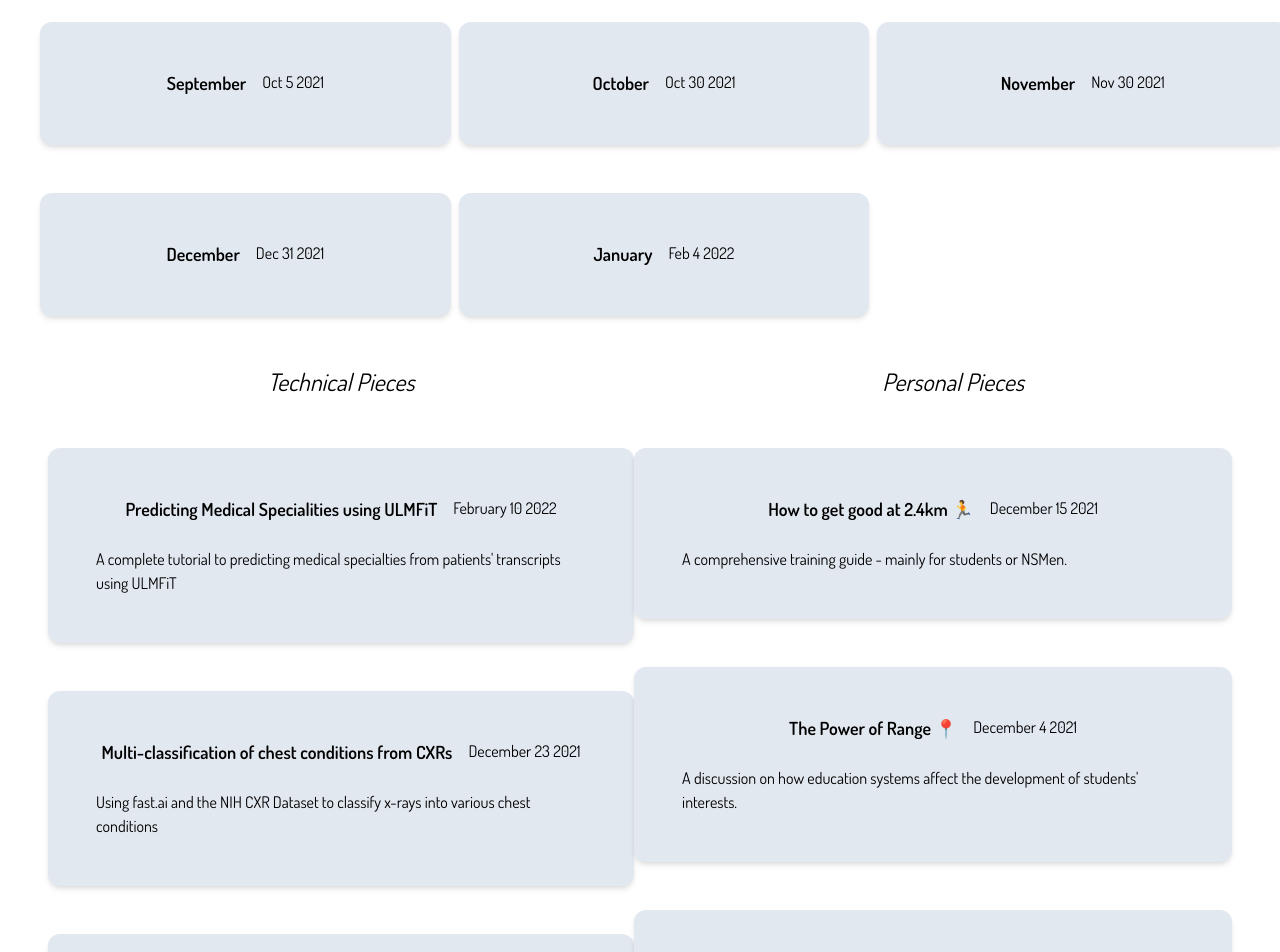
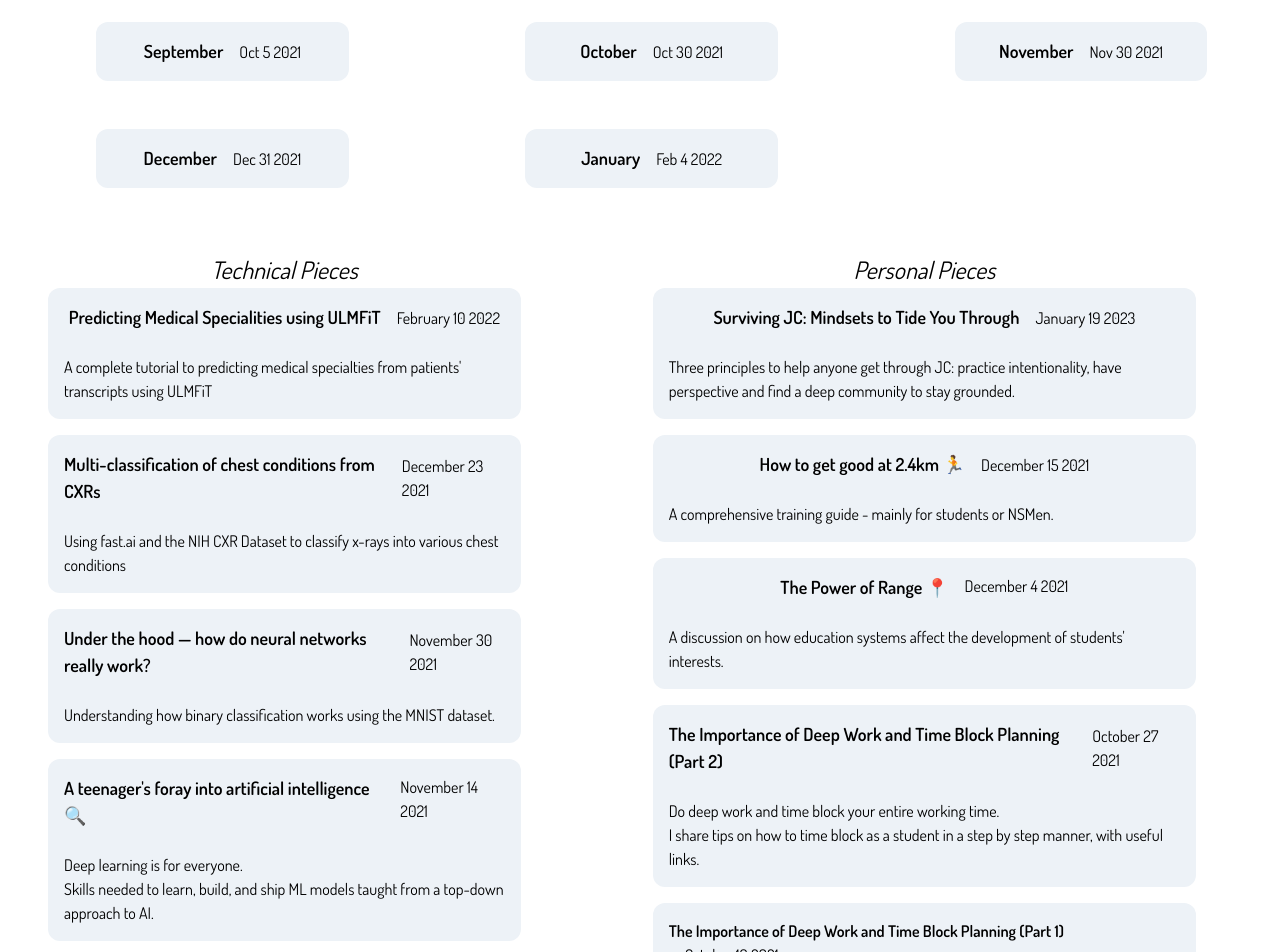
Before and after one commit to danielcwq/personal-website-current-build, a React (Create React App) app: page /blog in a window 1280 px wide. Shown: the part 260-1212 px from the top of the page. Built offline with nearby package versions, Linux system fonts and the light colour scheme.

Commit message:
Changes to blog page

```diff
--- a/src/components/blog.js
+++ b/src/components/blog.js
@@ -5,23 +5,23 @@ import content from '../content';
 
 function Blog(){
     return(
-        <div>
+        <div class = "font-dosis">
             <div className = ''>
                 <Navigation />
             </div>
             <div className = 'flex justify-center'>
-                <h1 className = 'text-4xl pt-24 mt-2 font-bold pl-10 text-justify font-dosis'> My Blog </h1>
+                <h1 className = 'text-4xl pt-24 mt-2 font-bold '> My Blog </h1>
             </div>
             <div className = 'flex justify-center'>
-                <h1 className = 'text-2xl  pt-6 md:pt-12 font-medium text-justify font-dosis '> Monthly Newsletters </h1>
+                <h1 className = 'text-2xl  pt-6 md:pt-12 font-medium '> Monthly Newsletters </h1>
             </div>
-            <div className = 'grid grid-cols-1 md:grid-cols-3 gap-2 md:flex-row justify-between font-dosis mx-2 md:mx-4'>
+            <div className = 'grid grid-cols-1 gap-2 md:grid-cols-3 justify-between font-dosis mx-auto'>
                 <div>
                     <a className = '' href = 'https://danielching.substack.com/p/september-newsletter-living-the-deep' target = '_blank'>
-                                    <div className = 'flex justify-center flex-col flex-grow-0 font-dosis w-3/5 md:w-full rounded-xl mt-10 shadow-md p-12 ml-24 md:mx-6 bg-gray-300 hover:bg-gray-400'>
-                                        <div className = 'flex justify-center'>
+                                    <div className = 'flex flex-col flex-grow-0 font-dosis w-3/5 md:rounded-xl mt-10 p-4 ml-24 bg-gray-200 hover:bg-gray-400'>
+                                        <div className = 'flex justify-center items-center'>
                                             <div className = 'font-semibold text-lg'>September</div>
-                                            <div className = 'hidden md:block pl-4'>Oct 5 2021</div>
+                                            <div className = 'hidden md:block ml-4'>Oct 5 2021</div>
 
                                         </div>
 
@@ -30,8 +30,8 @@ function Blog(){
                 </div>
                 <div>
                             <a className = '' href = 'https://danielching.substack.com/p/october-newsletter-normalising-failure' target = '_blank'>
-                            <div className = 'flex justify-center flex-col font-dosis w-3/5 md:w-full rounded-xl mt-10 shadow-md p-12 ml-24 md:mx-6 bg-gray-300 hover:bg-gray-400'>
-                                <div className = 'flex justify-center'>
+                            <div className = 'flex flex-col flex-grow-0 font-dosis w-3/5 md:rounded-xl mt-10 p-4 ml-24 bg-gray-200 hover:bg-gray-400'>
+                                <div className = 'flex justify-center items-center'>
                                     <div className = 'font-semibold text-lg'>October </div>
                                     <div className = 'hidden md:block pl-4'>Oct 30 2021</div>
 
@@ -41,8 +41,8 @@ function Blog(){
                 </div>
                 <div>
                         <a className = '' href = 'https://danielching.substack.com/p/november-newsletter-the-power-of' target = '_blank'>
-                            <div className = 'flex justify-center flex-col font-dosis w-3/5 md:w-full rounded-xl mt-10 shadow-md p-12 ml-24 md:mx-6 bg-gray-300 hover:bg-gray-400'>
-                                <div className = 'flex justify-center'>
+                            <div className = 'flex flex-col flex-grow-0 font-dosis w-3/5 md:rounded-xl mt-10 p-4 ml-24 bg-gray-200 hover:bg-gray-400'>
+                                <div className = 'flex justify-center items-center'>
                                     <div className = 'font-semibold text-lg'>November</div>
                                     <div className = 'hidden md:block pl-4'>Nov 30 2021</div>
 
@@ -53,8 +53,8 @@ function Blog(){
                 </div>
                 <div>
                     <a className = '' href = 'https://danielching.substack.com/p/december-newsletter-reflections' target = '_blank'>
-                        <div className = 'flex justify-center flex-col font-dosis w-3/5 md:w-full rounded-xl mt-10 shadow-md p-12 ml-24 md:mx-6 bg-gray-300 hover:bg-gray-400'>
-                            <div className = 'flex justify-center'>
+                        <div className = 'flex flex-col flex-grow-0 font-dosis w-3/5 md:rounded-xl mt-10 p-4 ml-24 bg-gray-200 hover:bg-gray-400'>
+                            <div className = 'flex justify-center items-center'>
                                 <div className = 'font-semibold text-lg'>December</div>
                                 <div className = 'hidden md:block pl-4'>Dec 31 2021</div>
 
@@ -65,8 +65,8 @@ function Blog(){
                 </div>
                 <div>
                     <a className = '' href = 'https://danielching.substack.com/p/january-newsletter-the-power-of-belief' target = '_blank'>
-                        <div className = 'flex justify-center flex-col font-dosis w-3/5 md:w-full rounded-xl mt-10 shadow-md p-12 ml-24 md:mx-6 bg-gray-300 hover:bg-gray-400'>
-                            <div className = 'flex justify-center'>
+                        <div className = 'flex flex-col flex-grow-0 font-dosis w-3/5 md:rounded-xl mt-10 p-4 ml-24 bg-gray-200 hover:bg-gray-400'>
+                            <div className = 'flex justify-center items-center'>
                                 <div className = 'font-semibold text-lg'>January </div>
                                 <div className = 'hidden md:block pl-4'>Feb 4 2022</div>
 
@@ -78,13 +78,13 @@ function Blog(){
 
             </div>
             <div className = 'flex flex-col md:flex-row justify-between'>
-                <div className = 'md:pl-12'>
+                <div className = 'm-4 md:ml-12'>
                     <div className = 'flex justify-center '>
-                        <h1 className = 'text-2xl  pt-6 md:pt-12  italic text-justify font-dosis '> Technical Pieces </h1>
+                        <h1 className = 'text-2xl  pt-6 md:pt-12  italic text-justify'> Technical Pieces </h1>
                     </div>
                     <a className = '' href = '' target = '_blank'>
-                            <div className = 'flex justify-center flex-col flex-grow-0 font-dosis w-3/5 md:w-full rounded-xl mt-10 md:mt-12 shadow-md p-12 ml-24 md:ml-0 md:pr-12 bg-gray-300 hover:bg-gray-400'>
-                                <div className = 'flex justify-center'>
+                            <div className = 'flex justify-center flex-col flex-grow-0 w-3/5 md:w-full rounded-xl mx-auto p-4 bg-gray-200 hover:bg-gray-400'>
+                                <div className = 'flex justify-center items-center'>
                                     <div className = 'font-semibold text-lg'>Predicting Medical Specialities using ULMFiT</div>
                                     <div className = 'hidden md:block pl-4'>February 10 2022</div>
 
@@ -96,8 +96,8 @@ function Blog(){
                             </div>
                         </a>
                     <a className = '' href = 'https://towardsdatascience.com/multi-category-classification-of-various-chest-conditions-from-chest-x-rays-1d6428522997' target = '_blank'>
-                            <div className = 'flex justify-center flex-col flex-grow-0 font-dosis w-3/5 md:w-full rounded-xl mt-10 md:mt-12 shadow-md p-12 ml-24 md:ml-0 md:pr-12 bg-gray-300 hover:bg-gray-400'>
-                                <div className = 'flex justify-center'>
+                            <div className = 'flex justify-center flex-col flex-grow-0 w-3/5 md:w-full rounded-xl mx-auto p-4 bg-gray-200 hover:bg-gray-400 mt-4'>
+                                <div className = 'flex justify-center items-center'>
                                     <div className = 'font-semibold text-lg'>Multi-classification of chest conditions from CXRs</div>
                                     <div className = 'hidden md:block pl-4'>December 23 2021</div>
 
@@ -109,8 +109,8 @@ function Blog(){
                             </div>
                         </a>
                     <a className = '' href = 'https://danielching.medium.com/under-the-hood-how-do-neural-networks-really-work-7b48b171dc8c#71eb' target = '_blank'>
-                            <div className = 'flex justify-center flex-col flex-grow-0 font-dosis w-3/5 md:w-full rounded-xl mt-10 md:mt-12 shadow-md p-12 ml-24 md:ml-0 md:pr-12 bg-gray-300 hover:bg-gray-400'>
-                                <div className = 'flex justify-center'>
+                            <div className = 'flex justify-center flex-col flex-grow-0 w-3/5 md:w-full rounded-xl mx-auto p-4 bg-gray-200 hover:bg-gray-400 mt-4'>
+                                <div className = 'flex justify-center items-center'>
                                     <div className = 'font-semibold text-lg'>Under the hood — how do neural networks really work?</div>
                                     <div className = 'hidden md:block pl-4'> November 30 2021 </div>
 
@@ -122,7 +122,7 @@ function Blog(){
                             </div>
                         </a>
                     <a className = '' href = 'https://studentsxstudents.com/a-teenagers-foray-into-the-world-of-artificial-intelligence-868e5145ab92' target = '_blank'>
-                            <div className = 'flex justify-center flex-col flex-grow-0 font-dosis w-3/5 md:w-full rounded-xl mt-10 md:mt-12 shadow-md p-12 md:pr-12 ml-24 md:ml-0 bg-gray-300 hover:bg-gray-400'>
+                            <div className = 'flex justify-center flex-col flex-grow-0 w-3/5 md:w-full rounded-xl mx-auto p-4 bg-gray-200 hover:bg-gray-400 mt-4'>
                                 <div className = 'flex justify-center'>
                                     <div className = 'font-semibold text-lg'>A teenager's foray into artificial intelligence 🔍</div>
                                     <div className = 'hidden md:block pl-4'> November 14 2021 </div>
@@ -137,13 +137,26 @@ function Blog(){
                         </a>
                 </div>
 
-                <div className = 'md:pr-12'>
+                <div className = 'm-4 md:ml-12'>
                     <div className = 'flex justify-center '>
-                        <h1 className = 'text-2xl  pt-6 md:pt-12 italic pl-10 text-justify font-dosis '> Personal Pieces </h1>
+                        <h1 className = 'text-2xl md:pt-12 italic text-justify'> Personal Pieces </h1>
                     </div>
+                    <a className = '' href = 'https://medium.com/p/d48eb9ef54a0' target = '_blank'>
+                        <div className = 'flex justify-center flex-col w-3/5 md:w-4/5 rounded-xl mx-auto p-4 bg-gray-200 hover:bg-gray-400'>
+                            <div className = 'flex justify-center items-center'>
+                                <div className = 'font-semibold text-lg'>Surviving JC: Mindsets to Tide You Through</div>
+                                <div className = 'hidden md:block pl-4'>January 19 2023</div>
+                            </div>
+                            <div className = 'pt-4 md:pt-6'>
+                                <p>Three principles to help anyone get through JC: practice intentionality, have perspective and find a deep community to stay grounded. </p>
+
+                            </div>
+
+                        </div>
+                    </a>
                     <a className = '' href = 'https://danielching.medium.com/how-to-get-good-at-2-4km-a-comprehensive-guide-85e9669ee19c' target = '_blank'>
-                        <div className = 'flex justify-center flex-col flex-grow-0 font-dosis w-3/5 md:w-full rounded-xl mt-10 md:mt-12 ml-24 md:ml-0 shadow-md p-12 pr-12 bg-gray-300 hover:bg-gray-400'>
-                            <div className = 'flex justify-center'>
+                        <div className = 'flex justify-center flex-col w-3/5 md:w-4/5 rounded-xl mx-auto p-4 bg-gray-200 hover:bg-gray-400 mt-4'>
+                            <div className = 'flex justify-center items-center'>
                                 <div className = 'font-semibold text-lg'>How to get good at 2.4km 🏃</div>
                                 <div className = 'hidden md:block pl-4'>December 15 2021</div>
                             </div>
@@ -156,7 +169,7 @@ function Blog(){
                     </a>
 
                     <a className = '' href = 'https://medium.com/educere/the-power-of-range-6bcadb3980fb' target = '_blank'>
-                        <div className = 'flex justify-center flex-col flex-grow-0 font-dosis w-3/5 md:w-full rounded-xl mt-10 md:mt-12 ml-24 md:ml-0 shadow-md p-12 pr-12 bg-gray-300 hover:bg-gray-400'>
+                        <div className = 'flex justify-center flex-col w-3/5 md:w-4/5 rounded-xl mx-auto p-4 bg-gray-200 hover:bg-gray-400 mt-4'>
                             <div className = 'flex justify-center'>
                                 <div className = 'font-semibold text-lg'>The Power of Range 📍</div>
                                 <div className = 'hidden md:block pl-4'> December 4 2021 </div>
@@ -170,8 +183,8 @@ function Blog(){
                     </a>
 
                     <a className = '' href = 'https://studentsxstudents.com/the-importance-of-deep-work-and-time-blocking-part-2-6466e5c90e79' target = '_blank'>
-                        <div className = 'flex justify-center flex-col flex-grow-0 font-dosis w-3/5 md:w-full rounded-xl mt-10 md:mt-12 ml-24 md:ml-0 shadow-md p-12 pr-12 bg-gray-300 hover:bg-gray-400'>
-                            <div className = 'flex justify-center'>
+                        <div className = 'flex justify-center flex-col w-3/5 md:w-4/5 rounded-xl mx-auto p-4 bg-gray-200 hover:bg-gray-400 mt-4'>
+                            <div className = 'flex justify-center items-center'>
                                 <div className = 'font-semibold text-lg'>The Importance of Deep Work and Time Block Planning (Part 2) </div>
                                 <div className = 'hidden md:block pl-4'> October 27 2021 </div>
                             </div>
@@ -184,26 +197,26 @@ function Blog(){
                     </a>
 
                     <Link className = 'flex justify-center' to ='/blog/deep-work'>
-                    <div className = 'flex justify-center font-dosis w-3/5 md:w-full rounded-xl mt-10 md:mt-12 shadow-md p-12 pr-12 bg-gray-300 hover:bg-gray-400'>
+                    <div className = 'flex justify-center flex-col w-3/5 md:w-4/5 rounded-xl mx-auto p-4 bg-gray-200 hover:bg-gray-400 mt-4'>
                             <div className = 'font-semibold'>The Importance of Deep Work and Time Block Planning (Part 1) </div>
                             <div className = 'hidden md:block pl-4'> October 19 2021 </div>
                         </div>
                     </Link>
                     <Link className = 'flex justify-center' to = '/blog/the-deep-life'>
-                        <div className = 'flex justify-center font-dosis w-3/5 md:w-full rounded-xl mt-10 md:mt-12 shadow-md p-12 pr-12 bg-gray-300 hover:bg-gray-400'>
+                        <div className = 'flex justify-center flex-col w-3/5 md:w-4/5 rounded-xl mx-auto p-4 bg-gray-200 hover:bg-gray-400 mt-4'>
                             <div className = 'font-semibold'>Living the Deep Life as a Student in Singapore  </div>
                             <div className = 'hidden md:block pl-24'> October 6 2021 </div>
                         </div>
 
                     </Link>
                     <Link className = 'flex justify-center' to ='/blog/revision-techniques'>
-                        <div className = 'flex justify-center font-dosis w-3/5 md:w-full rounded-xl mt-10 md:mt-12 shadow-md p-12 pr-12 bg-gray-300 hover:bg-gray-400'>
+                        <div className = 'flex justify-center flex-col w-3/5 md:w-4/5 rounded-xl mx-auto p-4 bg-gray-200 hover:bg-gray-400 mt-4'>
                             <div className = 'font-semibold'>{content.blog1.title}</div>
                             <div className = 'hidden md:block pl-24'> July 5 2021 </div>
                         </div>
                     </Link>
                     <Link className = 'flex justify-center' to ='/blog/perspectives'>
-                        <div className = 'flex justify-center font-dosis w-3/5 md:w-full rounded-xl mt-10 md:mt-12 shadow-md p-12 pr-12 bg-gray-300 hover:bg-gray-400'>
+                        <div className = 'flex justify-center flex-col w-3/5 md:w-4/5 rounded-xl mx-auto p-4 bg-gray-200 hover:bg-gray-400 mt-4'>
                             <div className = 'font-semibold'>{content.blog3.title}</div>
                             <div className = 'hidden md:block pl-12'> Aug 2 2021 </div>
                         </div>
```
